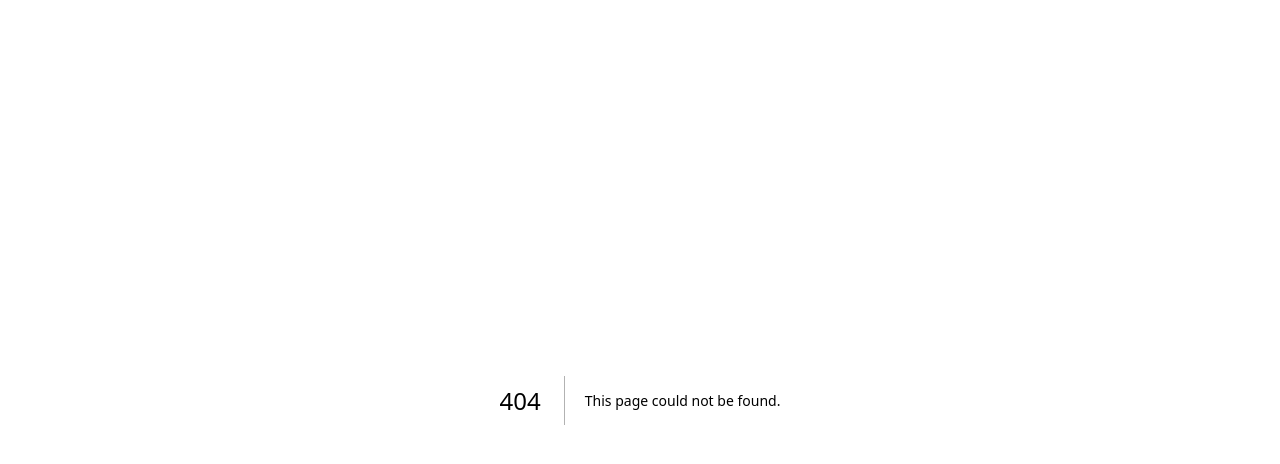
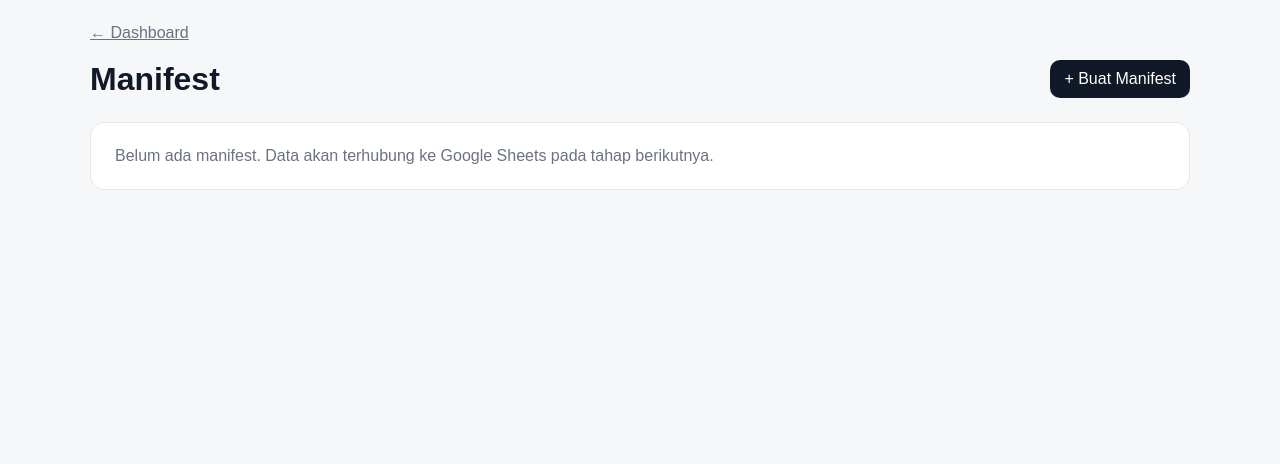
Before and after one commit to Assyauq26/Manifestbgg, a Next.js app: page /manifests in a window 1280 px wide. Before the commit this address had no page. Shown: the top 464 px of the page. Built offline with nearby package versions, Linux system fonts and the light colour scheme.

Commit message:
chore: bootstrap manifest retur foundation - app/manifests/page.tsx

```diff
--- /dev/null
+++ b/app/manifests/page.tsx
@@ -0,0 +1,18 @@
+import Link from "next/link";
+
+export default function ManifestsPage() {
+  return (
+    <main style={{ minHeight: "100vh", padding: 24 }}>
+      <div style={{ maxWidth: 1100, margin: "0 auto" }}>
+        <Link href="/" style={{ color: "#6b7280" }}>← Dashboard</Link>
+        <div style={{ display: "flex", justifyContent: "space-between", alignItems: "center", margin: "18px 0 24px" }}>
+          <h1 style={{ margin: 0 }}>Manifest</h1>
+          <Link href="/manifests/new" style={{ padding: "10px 14px", borderRadius: 10, background: "#111827", color: "white", textDecoration: "none" }}>+ Buat Manifest</Link>
+        </div>
+        <div style={{ background: "white", border: "1px solid #e5e7eb", borderRadius: 14, padding: 24, color: "#6b7280" }}>
+          Belum ada manifest. Data akan terhubung ke Google Sheets pada tahap berikutnya.
+        </div>
+      </div>
+    </main>
+  );
+}
```
